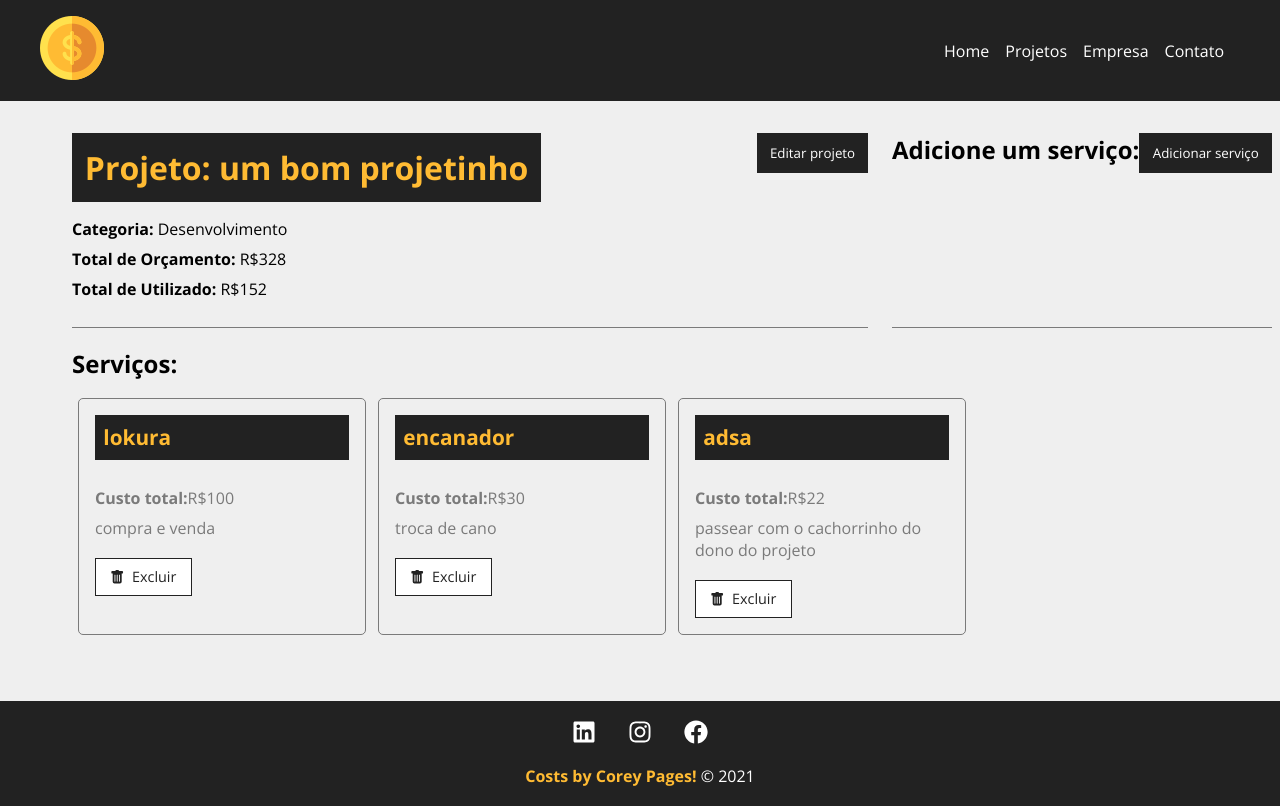
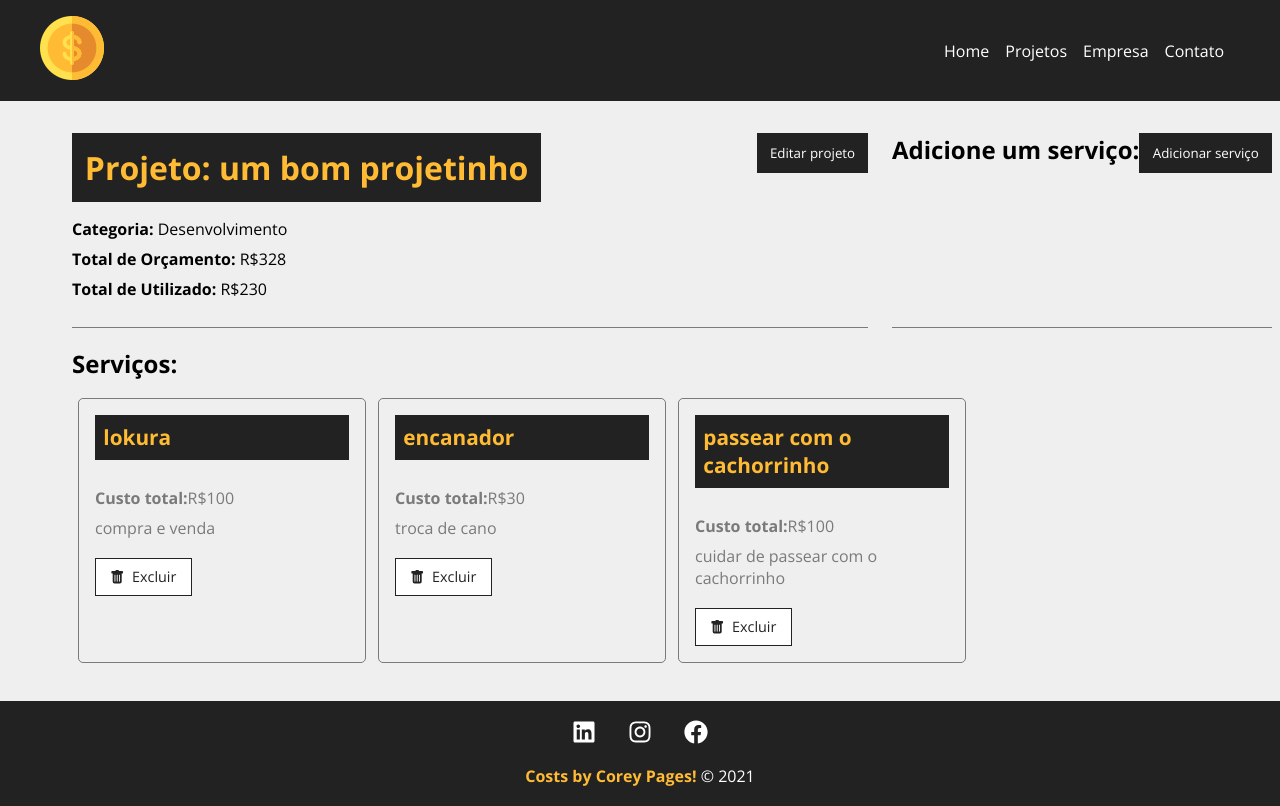
Before and after one commit to CoreyDevl/curso_react, a React (Create React App) app: page /project/1 in a window 1280 px wide. Shown: the top 806 px of the page. Built offline with nearby package versions, Linux system fonts and the light colour scheme; data requests are answered from the project's data file.

Commit message:
projeto concluído !
Projeto funcionando

```diff
--- a/db.json
+++ b/db.json
@@ -7,7 +7,7 @@
         "id": "2",
         "name": "Desenvolvimento"
       },
-      "cost": 152,
+      "cost": 230,
       "services": [
         {
           "name": "lokura",
@@ -22,10 +22,10 @@
           "id": "13a1979a-5441-472e-a199-0646a2343c5a"
         },
         {
-          "name": "adsa",
-          "cost": "22",
-          "description": "passear com o cachorrinho do dono do projeto",
-          "id": "0f326cf6-4ae3-4e9f-8dfe-81f68af229a9"
+          "name": "passear com o cachorrinho",
+          "cost": "100",
+          "description": "cuidar de passear com o  cachorrinho",
+          "id": "c364b79f-3f45-42c1-9837-ea458199eca4"
         }
       ],
       "id": 1
--- a/src/components/service/ServiceCard.js
+++ b/src/components/service/ServiceCard.js
@@ -4,6 +4,7 @@ import {BsFillTrashFill} from 'react-icons/bs'
 function ServiceCard({id, name, cost, description, handleRemove}){
     const remove = (e) => {
 
+        handleRemove(id, cost)
     }
 return(
 <div className={styles.projectCard}>
--- a/src/pages/Project.js
+++ b/src/pages/Project.js
@@ -59,7 +59,27 @@ useEffect(() => {
         .catch(err => console.log(err))
     }
 
-    function removeService(){
+    function removeService(id, cost){
+        const servicesUpdated = project.services.filter(
+            (service) => service.id !== id)
+        const projectUpdated = project
+        projectUpdated.services = servicesUpdated
+        projectUpdated.cost = parseFloat(projectUpdated.cost) - parseFloat(cost)
+
+        fetch(`http://localhost:5000/projects/${projectUpdated.id}`, {
+            method: 'PATCH',
+            headers: {
+                'Client-type': 'application/json'
+             },
+             body: JSON.stringify(projectUpdated)
+        })
+        .then((res) => res.json())
+        .then((data) => {
+            setProject(projectUpdated)
+            setServices(servicesUpdated)
+            setMessage('Serviço removido com sucesso!') //essa foi a ultima linha do projeto!
+        })
+        .catch(err => console.log(err))
 
     }
 
```
